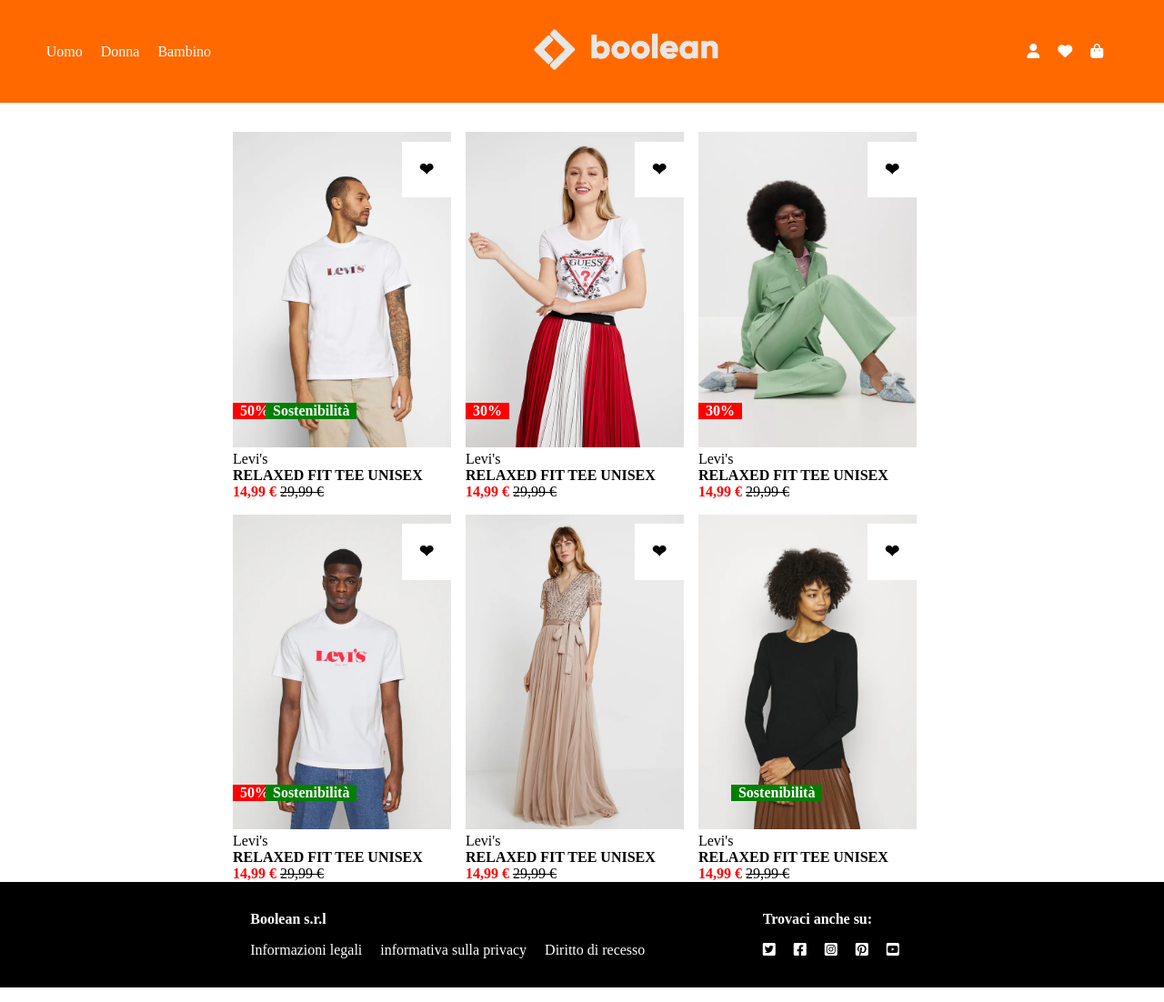
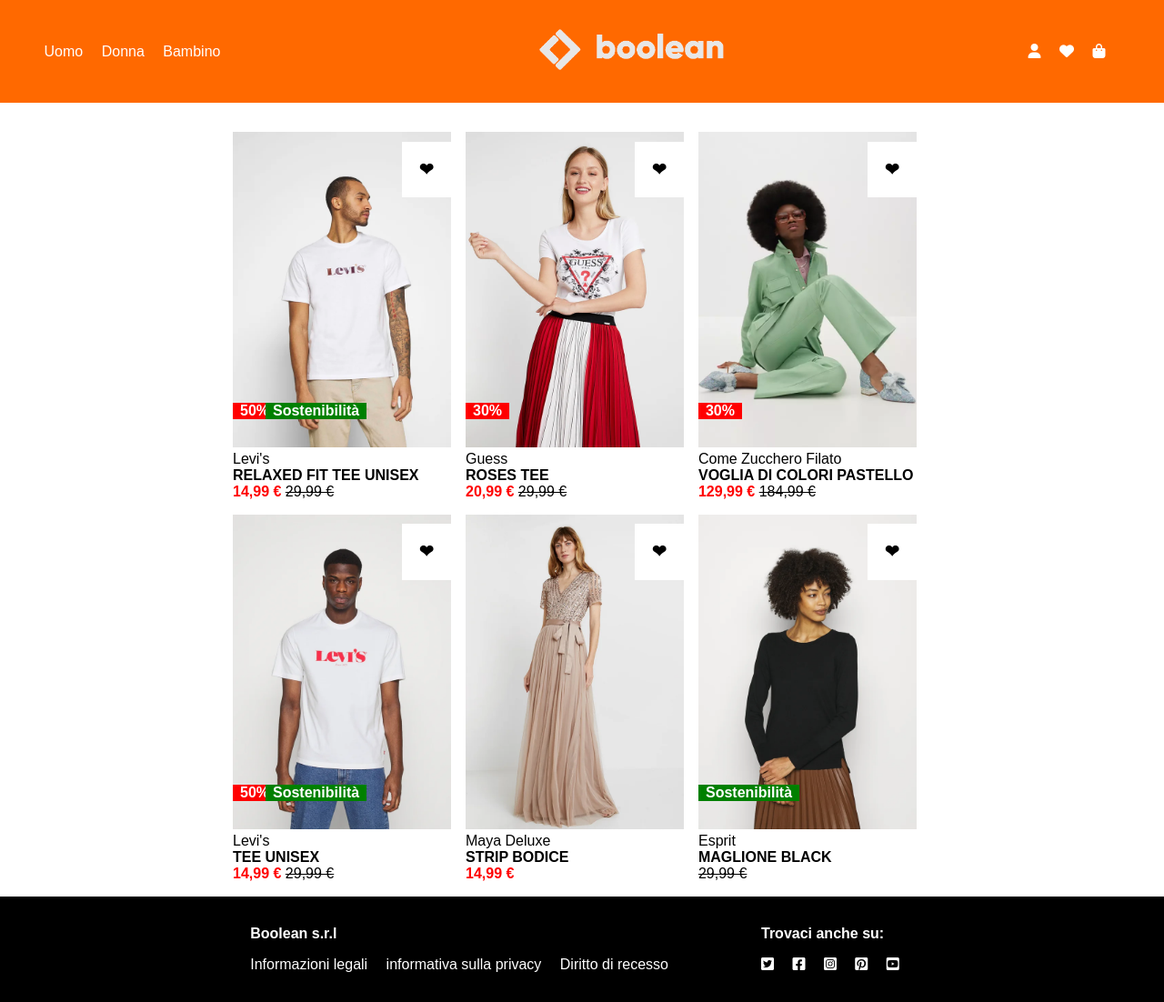
Before and after one commit to Marcosshyguy/html-css-boolando, a plain HTML site: page index.html in a window 1280 px wide. Shown: the whole page at 91% size. Drawn offline with Linux system fonts and the light colour scheme.

Commit message:
add some text and font-family

```diff
--- a/css/style.css
+++ b/css/style.css
@@ -5,6 +5,7 @@
 }
 
 body{
+    font-family:sans-serif;
     font-size: 100%;
 }
 
@@ -26,6 +27,8 @@
 a,i{
     margin-right: 1em;
 }
+
+
 .mgb{
     margin-bottom: 1em;
 }
@@ -42,11 +45,17 @@
     text-decoration: line-through;
 }
 
-/* typoghapy */
 
 /* header */
 
-nav{
+header{
+    width: 100%;
+    position: relative;
+    right: 0;
+    top:0;
+}
+
+.header-container{
     color: white;
     background-color: #FF6900;
     padding: 2em 0;
@@ -57,7 +66,7 @@
     align-items: center;
 }
 
-nav img{
+.header-container div img{
     width: 30%;
 }
 
@@ -103,13 +112,18 @@
     left:0;
 }
 
-#sustainability{
+.sustainability{
     background-color: green;
     padding: 0 .5em;
 
     position: absolute;
     bottom:10%;
     left: 15%;
+}
+
+.sustain2{
+    position: absolute;
+    left: 0;
 }
 
 #heart{
@@ -122,7 +136,6 @@
     right: 0;
     top: 3%;
 }
-
 
 /* footer */
 
--- a/index.html
+++ b/index.html
@@ -12,7 +12,7 @@
 <body>
     <!-- header -->
     <header>
-        <nav>
+        <div class="header-container">
             <div>
                 <a href="">Uomo</a>
                 <a href="">Donna</a>
@@ -26,7 +26,7 @@
                 <i class="fa-solid fa-heart "></i>
                 <i class="fa-solid fa-bag-shopping "></i>
             </div>
-        </nav>
+        </div>
     </header>
 
     <!-- end header -->
@@ -34,7 +34,7 @@
 
     <!-- main -->
 
-    <main>
+    <main class="mgb">
 
         <div class="flex-grid container">
             <div class="chart">
@@ -42,7 +42,7 @@
                     <img class="front-image" src="img/1.webp" alt="first model">
                     <img src="img/1b.webp" alt="">
                     <span id="discount">50%</span>  <!--maybe create a div with disc and sost ids-->
-                    <span id="sustainability">Sostenibilità</span>
+                    <span class="sustainability">Sostenibilità</span>
                     <span id="heart">&#10084;</span>
                 </div>
                 <div class="description-container">
@@ -63,10 +63,10 @@
                     <span id="heart">&#10084;</span>
                 </div>
                 <div class="description-container">
-                    <div>Levi's</div>
-                    <div class="bold">RELAXED FIT TEE UNISEX</div>
+                    <div>Guess</div>
+                    <div class="bold">ROSES TEE</div>
                     <div>
-                        <span class="red bold">14,99 &euro;</span>
+                        <span class="red bold">20,99 &euro;</span>
                         <span class="line-tr"> 29,99 &euro;</span>
                     </div>
                 </div>
@@ -80,11 +80,11 @@
                     <span id="heart">&#10084;</span>
                 </div>
                 <div class="description-container">
-                    <div>Levi's</div>
-                    <div class="bold">RELAXED FIT TEE UNISEX</div>
+                    <div>Come Zucchero Filato</div>
+                    <div class="bold">  VOGLIA DI COLORI PASTELLO</div>
                     <div>
-                        <span class="red bold">14,99 &euro;</span>
-                        <span class="line-tr"> 29,99 &euro;</span>
+                        <span class="red bold">129,99 &euro;</span>
+                        <span class="line-tr"> 184,99 &euro;</span>
                     </div>
                 </div>
             </div>
@@ -93,12 +93,12 @@
                     <img class="front-image" src="img/4.webp" alt="fourth model">
                     <img src="img/4b.webp" alt="">
                     <span id="discount">50%</span>  <!--maybe create a div with disc and sost ids-->
-                    <span id="sustainability">Sostenibilità</span>
+                    <span class="sustainability">Sostenibilità</span>
                     <span id="heart">&#10084;</span>
                 </div>
                 <div class="description-container">
                     <div>Levi's</div>
-                    <div class="bold">RELAXED FIT TEE UNISEX</div>
+                    <div class="bold">TEE UNISEX</div>
                     <div>
                         <span class="red bold">14,99 &euro;</span>
                         <span class="line-tr"> 29,99 &euro;</span>
@@ -114,11 +114,10 @@
                     <span id="heart">&#10084;</span>
                 </div>
                 <div class="description-container">
-                    <div>Levi's</div>
-                    <div class="bold">RELAXED FIT TEE UNISEX</div>
+                    <div>Maya Deluxe</div>
+                    <div class="bold">STRIP BODICE</div>
                     <div>
                         <span class="red bold">14,99 &euro;</span>
-                        <span class="line-tr"> 29,99 &euro;</span>
                     </div>
                 </div>
             </div>
@@ -127,14 +126,13 @@
                     <img class="front-image" src="img/6.webp" alt=" model">
                     <img src="img/6b.webp" alt="">
                     <!-- <span id="discount">50%</span>  maybe create a div with disc and sost ids -->
-                    <span id="sustainability">Sostenibilità</span>
+                    <span class="sustainability sustain2">Sostenibilità</span>
                     <span id="heart">&#10084;</span>
                 </div>
                 <div class="description-container">
-                    <div>Levi's</div>
-                    <div class="bold">RELAXED FIT TEE UNISEX</div>
+                    <div>Esprit</div>
+                    <div class="bold">MAGLIONE BLACK</div>
                     <div>
-                        <span class="red bold">14,99 &euro;</span>
                         <span class="line-tr"> 29,99 &euro;</span>
                     </div>
                 </div>
```
